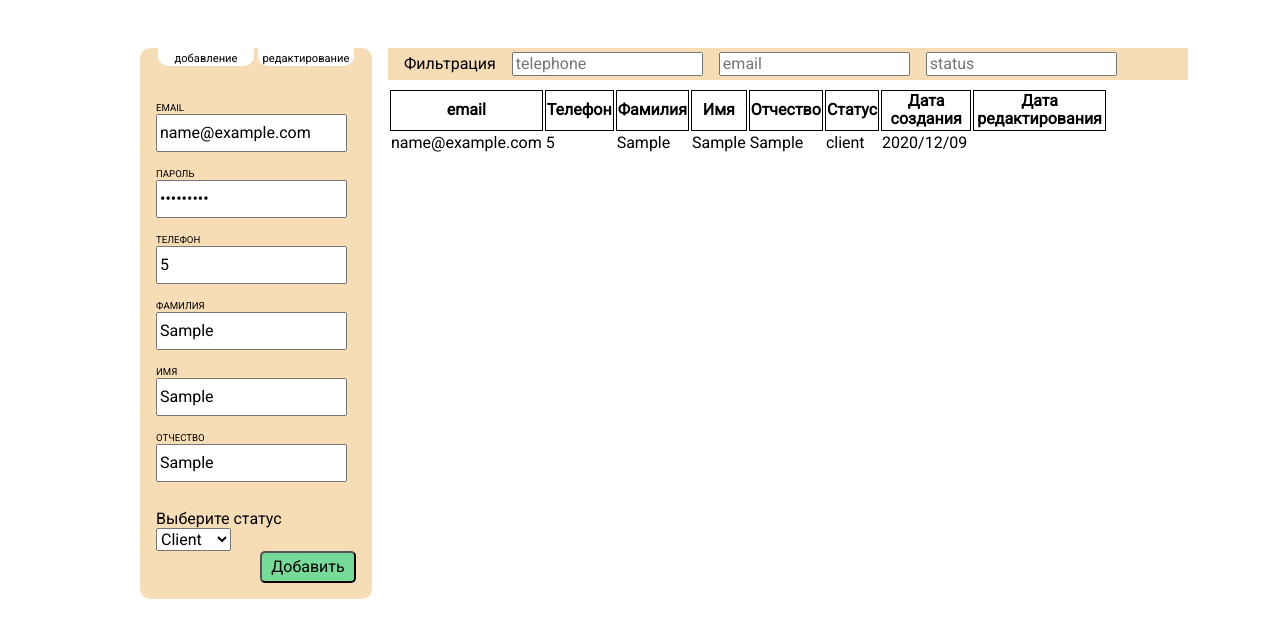
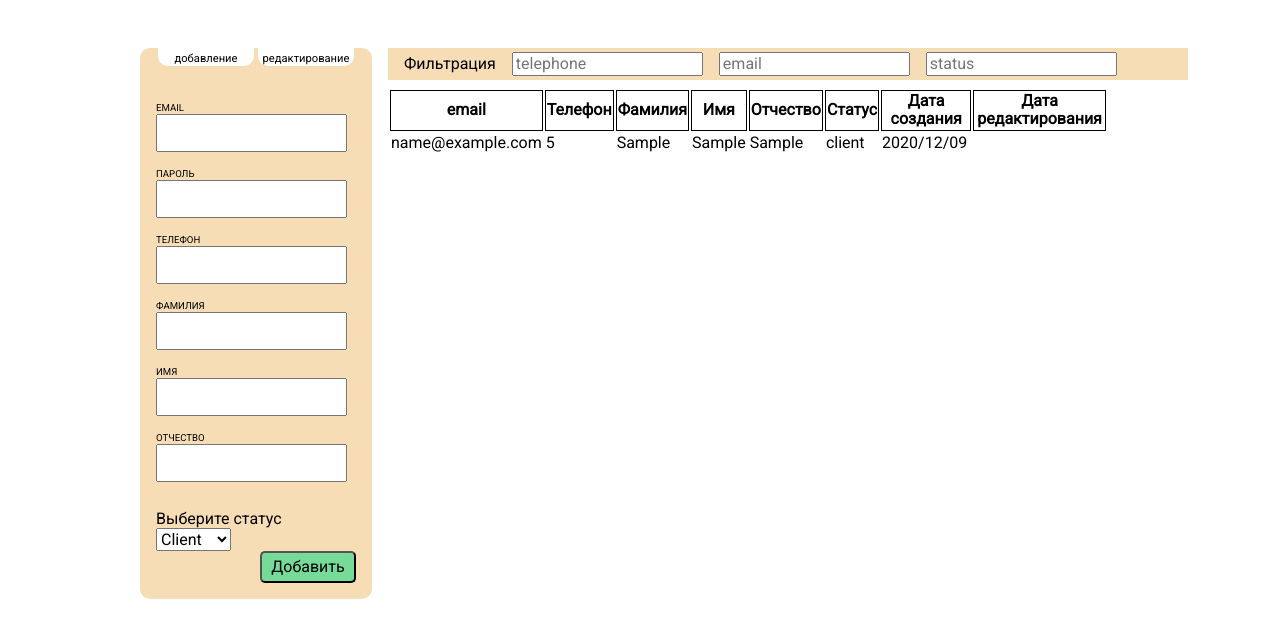
Before and after one commit to CocoGrub/admin-table, a React (Create React App) app: page / in a window 1280 px wide. Both pictures are taken after typing "name@example.com", "Sample123", "5", "Sample", "Sample", "Sample" into the empty fields and a click on the button "Добавить". Shown: the top 638 px of the page. Built offline with nearby package versions, Linux system fonts and the light colour scheme.

Commit message:
bug fix reducer

```diff
--- a/src/components/left-side/index.js
+++ b/src/components/left-side/index.js
@@ -1,12 +1,10 @@
 import React from 'react';
 import { useSelector, useDispatch } from 'react-redux';
-import { ADD_USER_AC } from '../../redux/actions/users';
+import { ADD_USER_AC, EDIT_USER_AC } from '../../redux/actions/users';
 
-// const handler = useCallback(() => {
-//   dispatch(action());
-// }, []);
+const LeftSide = ({ currentUser, changeCurrentUser }) => {
+  const users = useSelector((state) => state);
 
-const LeftSide = () => {
   const dispatch = useDispatch();
   // const users = useSelector((state) => state);
   const [formData, setFormData] = React.useState({
@@ -19,18 +17,40 @@ const LeftSide = () => {
     status: 'client',
     id: '',
   });
+  React.useEffect(() => {
+    if (currentUser) {
+      setFormData(users[currentUser]);
+    }
+  }, [currentUser]);
 
   const { email, password, phone, lastName, name, middleName, status } = formData;
   const onChange = (e) => {
-    console.log(e.target.name);
     setFormData({
       ...formData,
       [e.target.name]: e.target.value,
     });
   };
+
   const formSubmit = (e) => {
     e.preventDefault();
+    // if (currentUser) {
+    //   dispatch(EDIT_USER_AC(formData));
+    //   changeCurrentUser('');
+    // } else {
+    //   dispatch(ADD_USER_AC(formData));
+    // }
     dispatch(ADD_USER_AC(formData));
+    changeCurrentUser('');
+    setFormData({
+      email: '',
+      password: '',
+      phone: '',
+      lastName: '',
+      name: '',
+      middleName: '',
+      status: 'client',
+      id: '',
+    });
   };
   return (
     <div>
@@ -47,7 +67,13 @@ const LeftSide = () => {
           <form onSubmit={formSubmit}>
             <div className="letf-side-item">
               <label htmlFor="email">email</label>
-              <input type="email" id="email" name="email" value={email} onChange={onChange}></input>
+              <input
+                required
+                type="email"
+                id="email"
+                name="email"
+                value={email}
+                onChange={onChange}></input>
             </div>
             <div className="letf-side-item">
               <label htmlFor="password">Пароль</label>
--- a/src/components/right-side/index.js
+++ b/src/components/right-side/index.js
@@ -1,6 +1,9 @@
 import React from 'react';
 import Users from './users/index';
-const RightSide = () => {
+import { useSelector } from 'react-redux';
+
+const RightSide = ({ changeCurrentUser }) => {
+  const users = useSelector((state) => state);
   return (
     <div className="right-side-wrapper">
       <div>
@@ -32,7 +35,7 @@ const RightSide = () => {
                 <th className="">Дата редактирования</th>
               </tr>
             </thead>
-            <tbody>{<Users />}</tbody>
+            <tbody>{<Users users={users} changeCurrentUser={changeCurrentUser} />}</tbody>
           </table>
         </div>
       </div>
--- a/src/components/right-side/users/index.js
+++ b/src/components/right-side/users/index.js
@@ -1,16 +1,10 @@
 import React, { useEffect } from 'react';
-import { useSelector } from 'react-redux';
 
-const Users = () => {
-  const users = useSelector((state) => state);
-
-  React.useEffect(() => {
-    console.log(users);
-  }, [users]);
+const Users = ({ changeCurrentUser, users }) => {
   return Object.keys(users).map((user) => {
     const { id, email, dateCreated, lastName, middleName, name, phone, status } = users[user];
     return (
-      <tr key={id}>
+      <tr key={id} onClick={() => changeCurrentUser(id)}>
         <td>{email}</td>
         <td>{phone}</td>
         <td>{lastName}</td>
--- a/src/pages/main-editor/index.js
+++ b/src/pages/main-editor/index.js
@@ -3,13 +3,18 @@ import LeftSide from '../../components/left-side/';
 import RightSide from '../../components/right-side/';
 
 const MainEditor = () => {
+  const [currentUser, setCurrentUser] = React.useState('');
+  function changeCurrentUser(id) {
+    setCurrentUser(id);
+    console.log(currentUser);
+  }
   return (
     <div className="main-edtor">
       <div>
-        <LeftSide />
+        <LeftSide currentUser={currentUser} changeCurrentUser={changeCurrentUser} />
       </div>
       <div>
-        <RightSide />
+        <RightSide changeCurrentUser={changeCurrentUser} />
       </div>
     </div>
   );
--- a/src/redux/actions/users.js
+++ b/src/redux/actions/users.js
@@ -1,4 +1,4 @@
-import { ADD_USER, LOAD_USERS } from '../actions-types/user-types';
+import { ADD_USER, LOAD_USERS, EDIT_USER } from '../actions-types/user-types';
 
 export const LOAD_USERS_AC = (users) => {
   return {
@@ -13,3 +13,9 @@ export const ADD_USER_AC = (user) => {
     payload: user,
   };
 };
+export const EDIT_USER_AC = (user) => {
+  return {
+    type: EDIT_USER,
+    payload: user,
+  };
+};
--- a/src/redux/reducers/users.js
+++ b/src/redux/reducers/users.js
@@ -3,25 +3,29 @@ const initialState = {};
 function setID() {
   this.id = `f${(~~(Math.random() * 1e8)).toString(16)}`;
 }
-function dateCreated() {
+function setDate() {
   this.time = new Date().toJSON().slice(0, 10).replace(/-/g, '/');
 }
 
 export const usersReducer = (state = initialState, { type, payload }) => {
   switch (type) {
     case ADD_USER:
+      const editDate = new setDate();
+      if (state[payload.id]) {
+        const newState = { ...state, [payload.id]: { ...payload, dateEdited: editDate.time } };
+        localStorage.setItem('state', JSON.stringify(newState));
+        return newState;
+      }
       const uniqID = new setID();
-      const crDate = new dateCreated();
+      const crDate = new setDate();
       const newState = {
         ...state,
         [uniqID.id]: { ...payload, id: uniqID.id, dateCreated: crDate.time },
       };
-      // localStorage.setItem([uniqID.id], JSON.stringify(newState[uniqID.id]));
       localStorage.setItem('state', JSON.stringify(newState));
       return newState;
     case LOAD_USERS: {
       const localStorageData = localStorage.getItem('state');
-
       return { ...JSON.parse(localStorageData) };
     }
     case 'EDIT-USER':
```
Also changed, not shown: 1 other file (tests, documents, lock files or other folders).
